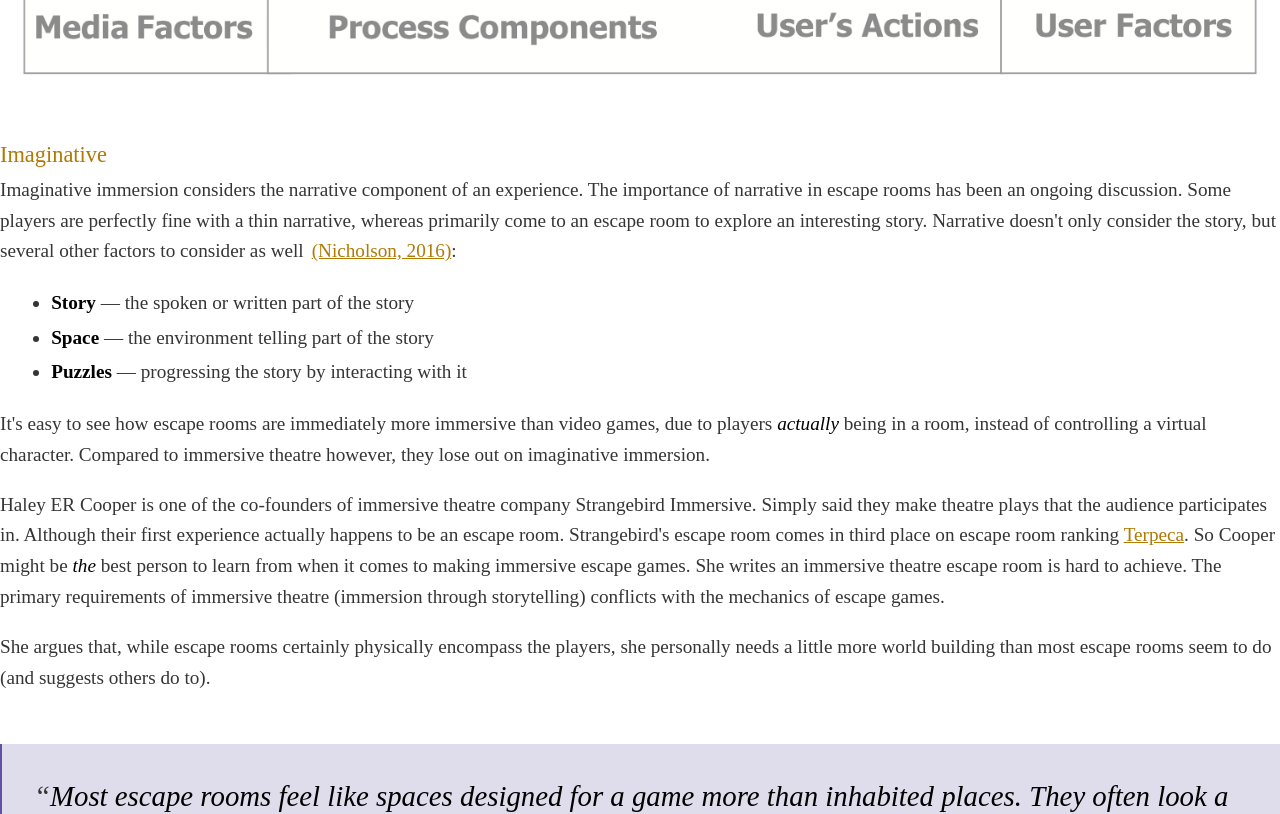
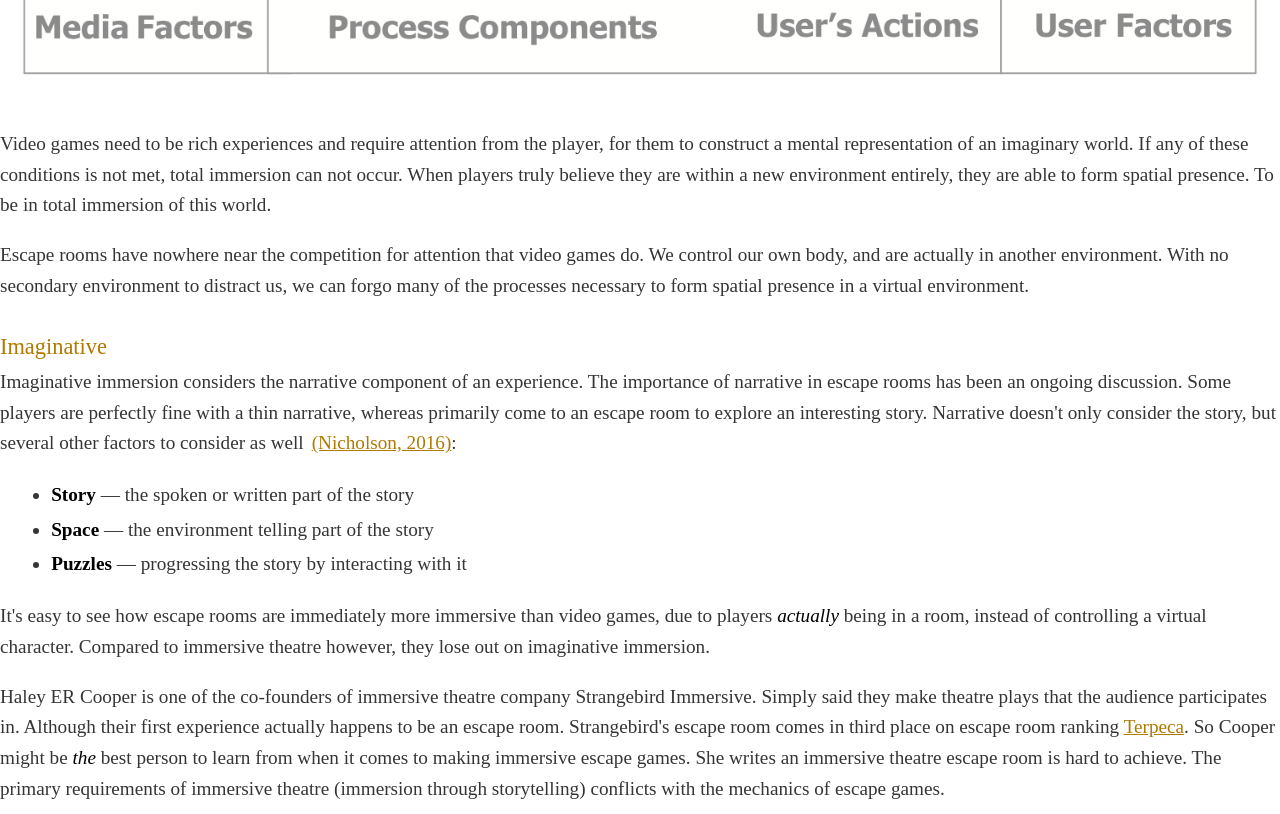
Before and after one commit to nwesthoff/irp-dynamic-difficulty, a Next.js app: page /chapters/literature-basics in a window 1280 px wide. Shown: the part 8340-9154 px from the top of the page. Built offline with nearby package versions, Linux system fonts and the light colour scheme.

Commit message:
📝 Add stuff about SSM

```diff
--- a/pages/chapters/literature-basics.mdx
+++ b/pages/chapters/literature-basics.mdx
@@ -138,6 +138,10 @@ They define that the spatial situation model (SSM) is a precondition to the occu
 
 ![](/img/spatial-situation-model.png "Vizualisation of the two-level model of Spatial Presence")
 
+Video games need to be rich experiences and require attention from the player, for them to construct a mental representation of an imaginary world. If any of these conditions is not met, total immersion can not occur. When players truly believe they are within a new environment entirely, they are able to form spatial presence. To be in total immersion of this world.
+
+Escape rooms have nowhere near the competition for attention that video games do. We control our own body, and are actually in another environment. With no secondary environment to distract us, we can forgo many of the processes necessary to form spatial presence in a virtual environment.
+
 ### Imaginative
 
 Imaginative immersion considers the narrative component of an experience. The importance of narrative in escape rooms has been an ongoing discussion. Some players are perfectly fine with a thin narrative, whereas primarily come to an escape room to explore an interesting story. Narrative doesn't only consider the story, but several other factors to consider as well <Citation id="nicholson_2016_ask" />:
@@ -184,7 +188,7 @@ Human beings love a challenge. Continuously engaging in challenges that are appr
 
 ![](/img/flow-illustration.png "The Flow Channel by Csikszentmihalyi")
 
-Keeping players in their flow channel is a delicate balance. Players start a game at different levels of skill, their skill level changes through time and it's hard to know whether they are _currently_ experiencing flow in the first place. Game designers try to achieve this state of being by carefully designing when emotional beats land, high-pressure challenges occur and allow for the player to cool down as well. This creates an almost rhythmic movement of experience <Citation id="schell_2019_the" />.
+Keeping players in flow is a delicate balance. Players start a game at different levels of skill, their skill level changes through time and it's hard to know whether they are currently experiencing flow in the first place. Game designers try to achieve this state of being by carefully designing when emotional beats land, high-pressure challenges occur and allow for the player to cool down as well. This creates an almost rhythmic movement of experience <Citation id="schell_2019_the" />.
 
 > The cycle of tense and release, tense and release seems to be inherent to human enjoyment
 >
```
